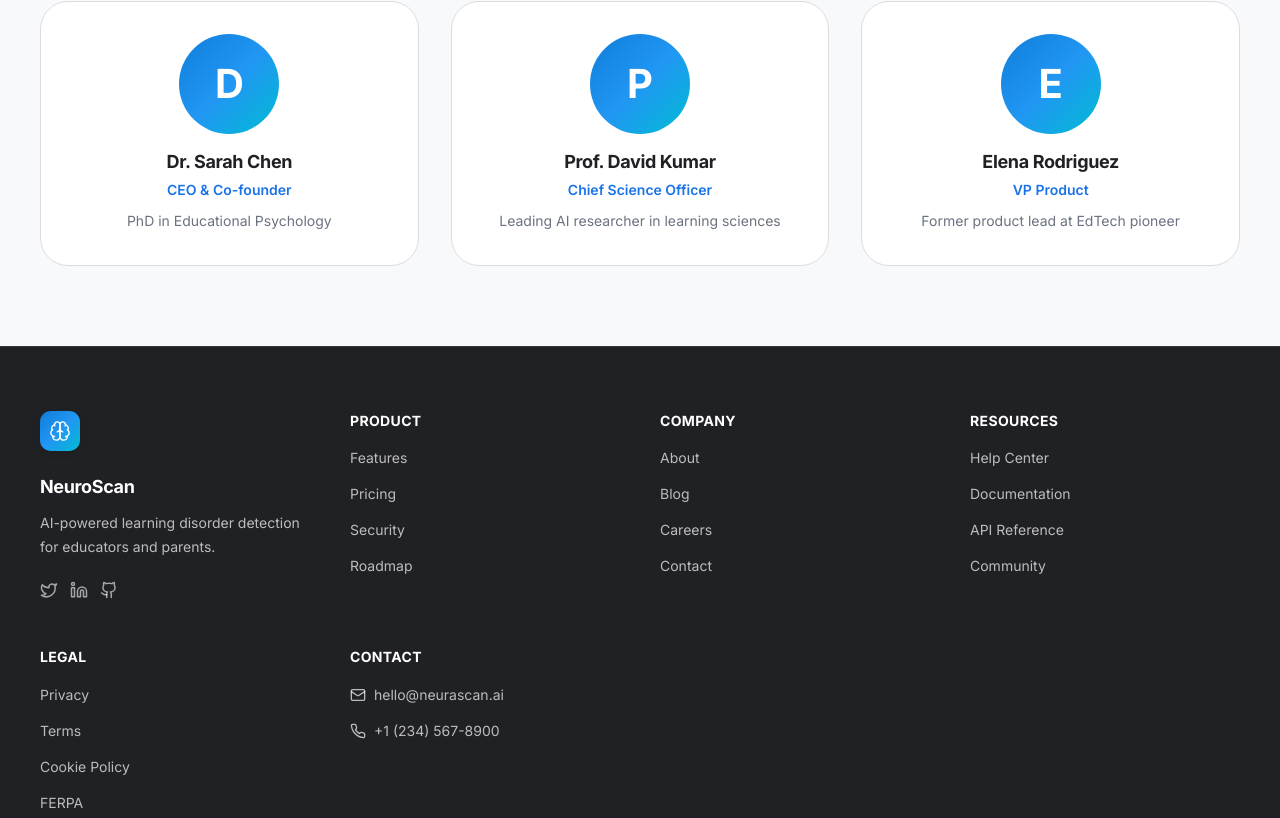
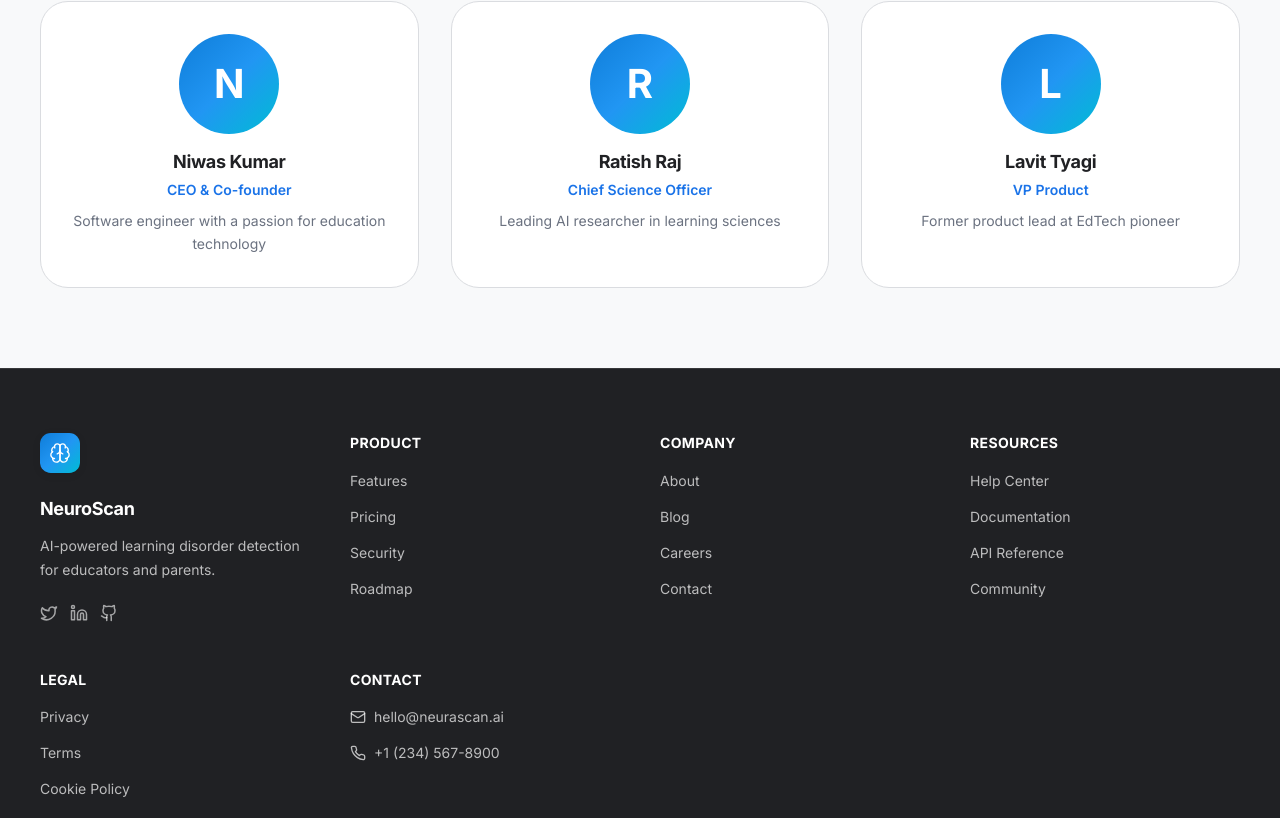
Before and after one commit to Niwas-Kumar/neurascan-frontend, a React (Vite) app: page /about in a window 1280 px wide. Shown: the part 1725-2543 px from the top of the page. Built offline with nearby package versions, Linux system fonts and the light colour scheme; a web font is replaced by a local one.

Commit message:
team name added

```diff
--- a/src/pages/AboutPage.jsx
+++ b/src/pages/AboutPage.jsx
@@ -15,9 +15,9 @@ export default function AboutPage() {
   ]
 
   const team = [
-    { name: 'Dr. Sarah Chen', role: 'CEO & Co-founder', bio: 'PhD in Educational Psychology' },
-    { name: 'Prof. David Kumar', role: 'Chief Science Officer', bio: 'Leading AI researcher in learning sciences' },
-    { name: 'Elena Rodriguez', role: 'VP Product', bio: 'Former product lead at EdTech pioneer' },
+    { name: 'Niwas Kumar', role: 'CEO & Co-founder', bio: 'Software engineer with a passion for education technology' },
+    { name: 'Ratish Raj', role: 'Chief Science Officer', bio: 'Leading AI researcher in learning sciences' },
+    { name: 'Lavit Tyagi', role: 'VP Product', bio: 'Former product lead at EdTech pioneer' },
   ]
 
   const values = [
```
